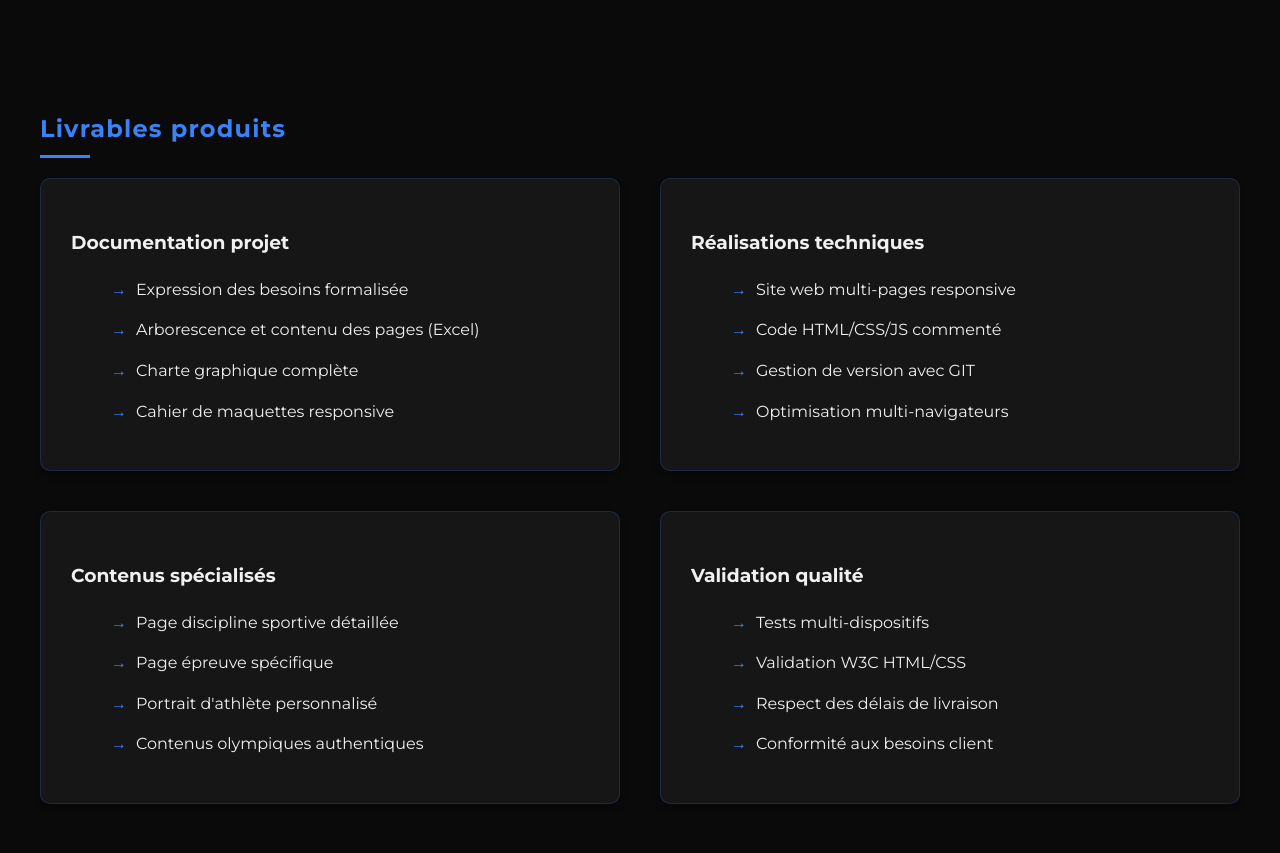
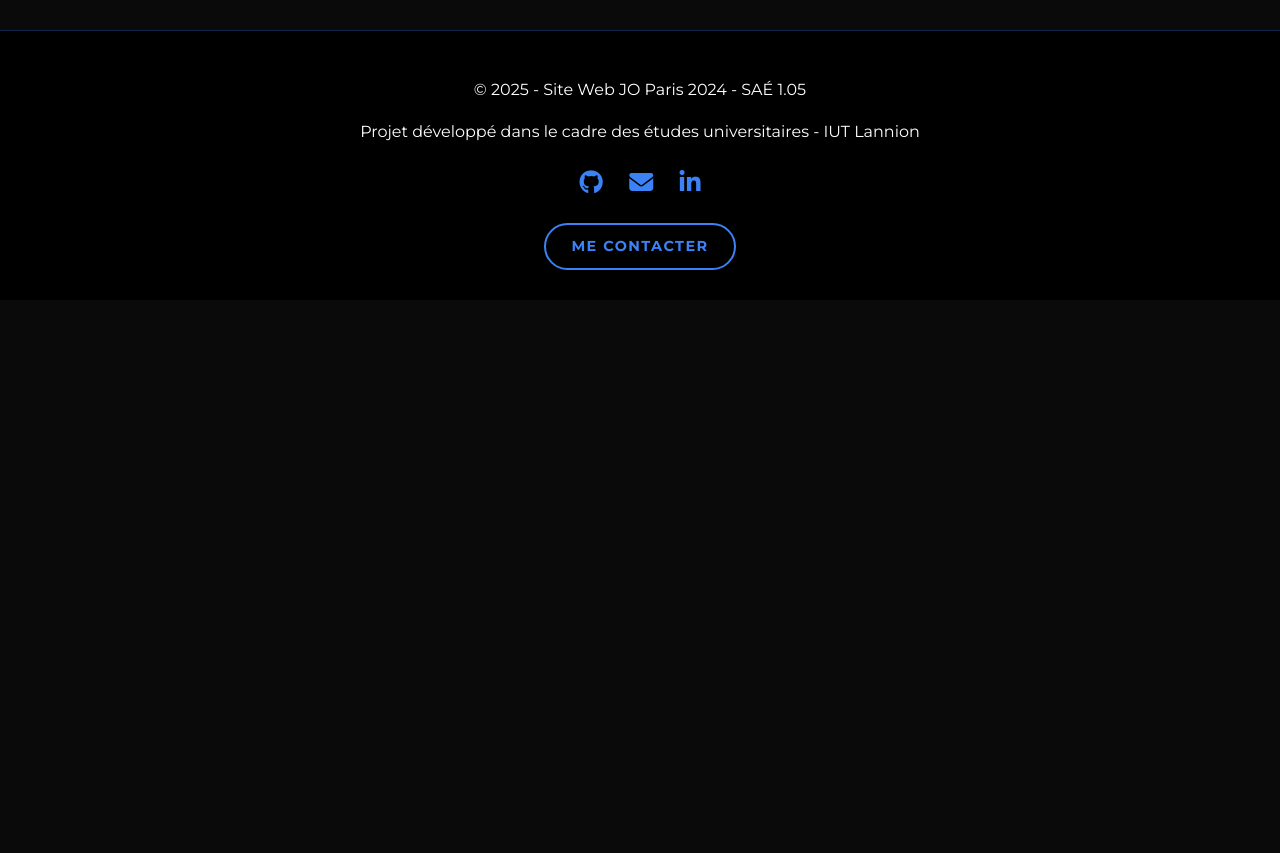
Before and after one commit to Tx-diloxi/Portfolio, a plain HTML site: page files/projet/projet_1.05.html in a window 1280 px wide. Shown: the part 3647-4500 px from the top of the page. After the commit the page ends 3947 px from the top, so only its background shows below. Drawn offline with Linux system fonts and the light colour scheme.

Commit message:
remove livrable

```diff
--- a/files/projet/projet_1.05.html
+++ b/files/projet/projet_1.05.html
@@ -188,53 +188,6 @@
         </div>
     </section>
 
-    <section>
-        <div class="container">
-            <h2>Livrables produits</h2>
-            <div class="project-details">
-                <div class="project-card">
-                    <h3>Documentation projet</h3>
-                    <ul class="info-list">
-                        <li>Expression des besoins formalisée</li>
-                        <li>Arborescence et contenu des pages (Excel)</li>
-                        <li>Charte graphique complète</li>
-                        <li>Cahier de maquettes responsive</li>
-                    </ul>
-                </div>
-
-                <div class="project-card">
-                    <h3>Réalisations techniques</h3>
-                    <ul class="info-list">
-                        <li>Site web multi-pages responsive</li>
-                        <li>Code HTML/CSS/JS commenté</li>
-                        <li>Gestion de version avec GIT</li>
-                        <li>Optimisation multi-navigateurs</li>
-                    </ul>
-                </div>
-
-                <div class="project-card">
-                    <h3>Contenus spécialisés</h3>
-                    <ul class="info-list">
-                        <li>Page discipline sportive détaillée</li>
-                        <li>Page épreuve spécifique</li>
-                        <li>Portrait d'athlète personnalisé</li>
-                        <li>Contenus olympiques authentiques</li>
-                    </ul>
-                </div>
-
-                <div class="project-card">
-                    <h3>Validation qualité</h3>
-                    <ul class="info-list">
-                        <li>Tests multi-dispositifs</li>
-                        <li>Validation W3C HTML/CSS</li>
-                        <li>Respect des délais de livraison</li>
-                        <li>Conformité aux besoins client</li>
-                    </ul>
-                </div>
-            </div>
-        </div>
-    </section>
-
     <footer>
         <div class="container">
             <p>© 2025 - Site Web JO Paris 2024 - SAÉ 1.05</p>
```
Also changed, not shown: files/projet/projet_1.04.html (+0 -28 lines), files/projet/projet_1.06.html (+0 -45 lines).
